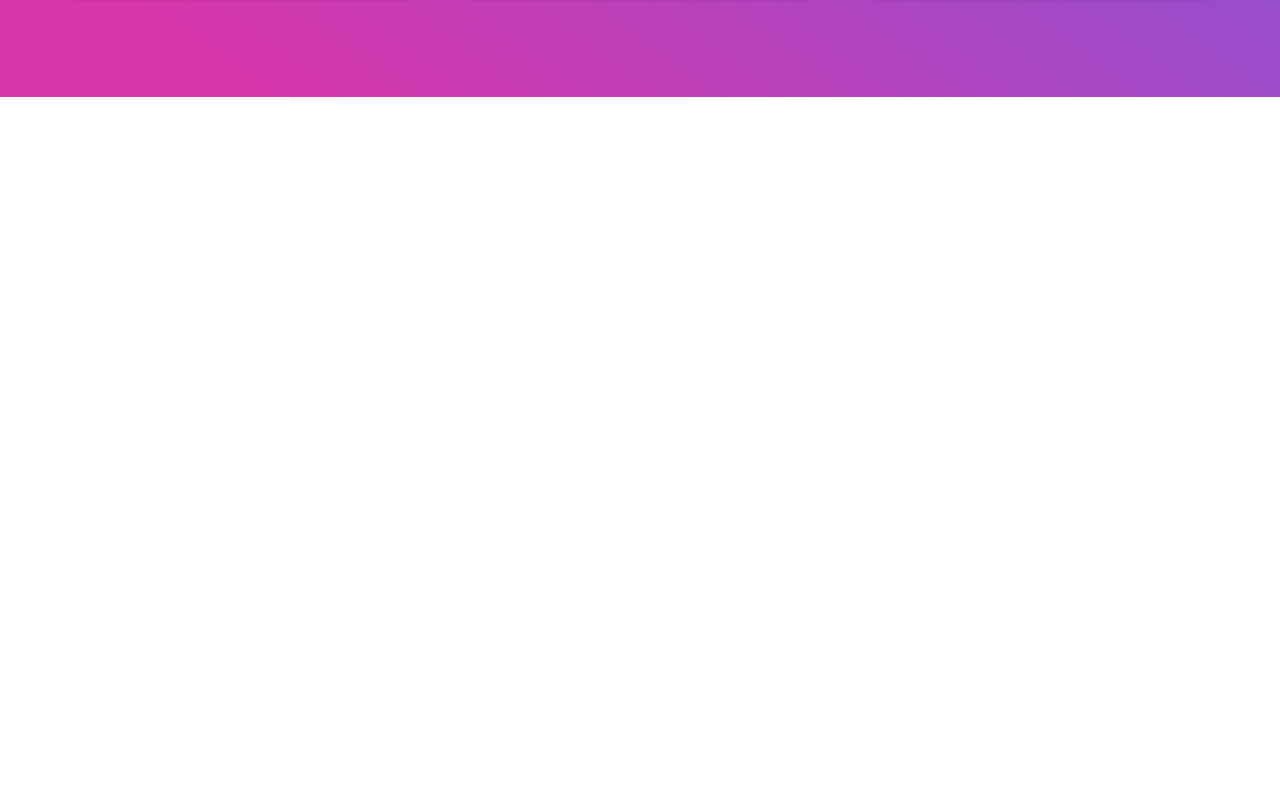
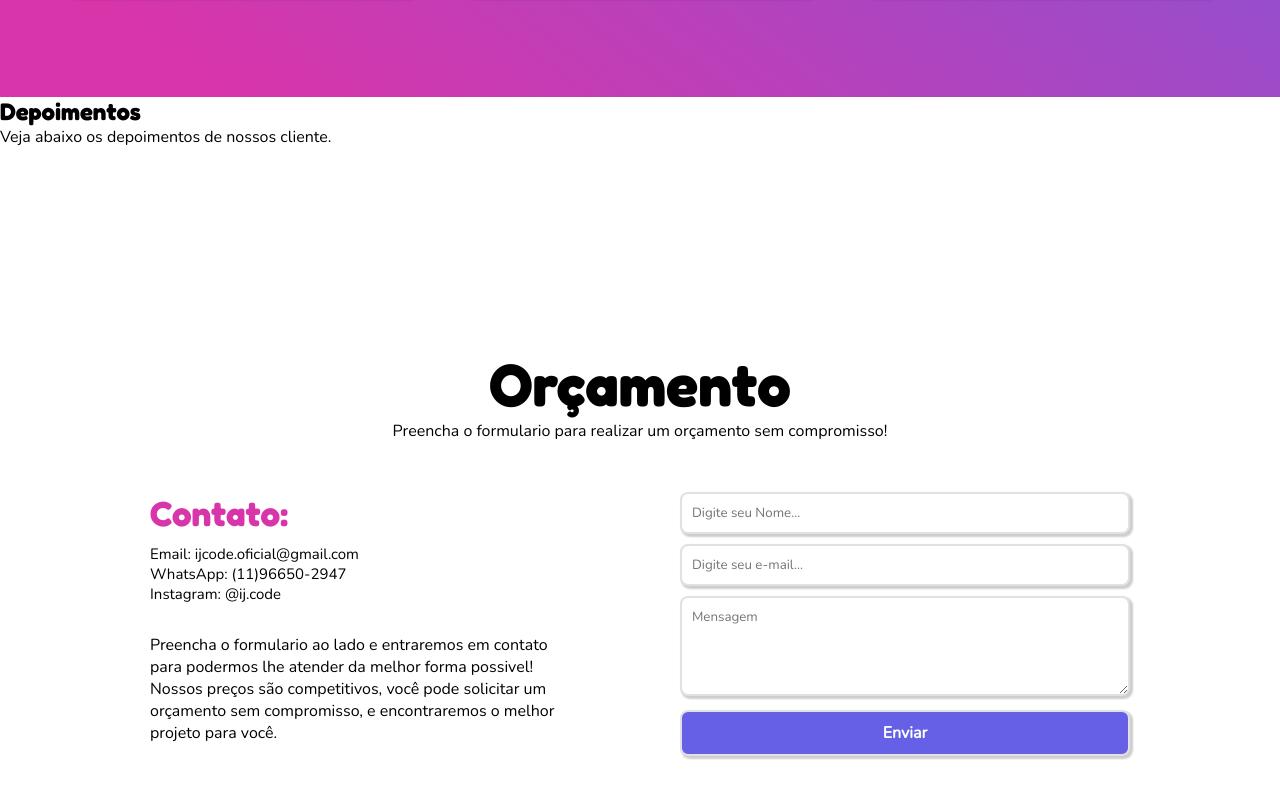
Before and after one commit to IsadoraVanderlan/IJCode, a Next.js app: page / in a window 1280 px wide. Shown: the part 2727-3525 px from the top of the page. Before the commit the page ends 2824 px from the top, so only its background shows below. Built offline with nearby package versions, Linux system fonts and the light colour scheme.

Commit message:
incluido formulario

```diff
--- a/package.json
+++ b/package.json
@@ -9,9 +9,10 @@
     "lint": "next lint"
   },
   "dependencies": {
+    "next": "latest",
     "react": "latest",
     "react-dom": "latest",
-    "next": "latest"
+    "swiper": "^10.3.1"
   },
   "devDependencies": {
     "eslint": "latest",
--- a/src/app/page.js
+++ b/src/app/page.js
@@ -1,5 +1,7 @@
 import Banner from '@/components/Sections/banner/Banner';
 import Beneficios from '@/components/Sections/beneficios/Beneficios';
+import Depoimentos from '@/components/Sections/depoimentos/Depoimentos';
+import Formulario from '@/components/Sections/formulario/Formulario';
 import Footer from '@/components/Sections/footer/Footer';
 import Header from '@/components/Sections/header/Header';
 import Promocao from '@/components/Sections/promoção/Promocao';
@@ -13,6 +15,8 @@ export default function Home() {
       <Vantagens />
       <Promocao />
       <Beneficios />
+      <Depoimentos />
+      <Formulario />
       <Footer />
     </main>
   );
--- a/src/components/Sections/beneficios/Beneficios.js
+++ b/src/components/Sections/beneficios/Beneficios.js
@@ -5,7 +5,7 @@ const Beneficios = () => {
   return (
     <div className={styles.beneficios}>
       <h2>Benefícios</h2>
-      <p className={styles.pbeneficios}>Criar um site com a IJCode pode oferecer uma série de benefícios significativos para indivíduos e empresas que desejam estabelecer uma presença online sólida e eficaz. Abaixo, destacamos três desses benefícios:</p>
+      <p className={styles.pbeneficios}>Crie um site com a IJCode, podemos oferecer uma série de benefícios significativos para pessoas e empresas que desejam estabelecer uma presença online sólida e eficaz. Abaixo, destacamos três desses benefícios:</p>
 
       <ul className={styles.ulbeneficios}>
         <li>
--- /dev/null
+++ b/src/components/Sections/depoimentos/Depoimentos.js
@@ -0,0 +1,27 @@
+import React from 'react';
+// import {register} from 'swiper/element/bundle';
+// import 'swiper/css';
+// import 'swiper/css/navigation';
+// import 'swiper/css/pagination';
+// import 'swiper/css/scrollbar';
+// import {Swiper, SwiperSlide} from 'swiper/react';
+
+// register();
+
+const Depoimentos = () => {
+  return (
+    <div>
+      <h2>Depoimentos</h2>
+      <p>Veja abaixo os depoimentos de nossos cliente.</p>
+
+      {/* <Swiper>
+        <SwiperSlide>
+          <img src="../../../../public/img/logo_ijcode.png" alt="" />
+        </SwiperSlide>
+      </Swiper> */}
+
+    </div>
+  )
+}
+
+export default Depoimentos
--- /dev/null
+++ b/src/components/Sections/formulario/Formulario.js
@@ -0,0 +1,51 @@
+import React from 'react';
+import styles from './formulario.module.css';
+
+const formulario = () => {
+  return (
+    <div>
+      <div className={styles.formulario}>
+        <h2>Orçamento</h2>
+        <p className={styles.pform}>Preencha o formulario para realizar um orçamento sem compromisso!</p>
+
+        <div className={styles.conteudoform}>
+          <div className={styles.textform}>
+            <h3>Contato:</h3>
+
+            <ul className={styles.ulform}>
+              <li>Email: ijcode.oficial@gmail.com</li>
+              <li>WhatsApp: (11)96650-2947</li>
+              <li>Instagram: @ij.code</li>
+            </ul>
+
+            <p className={styles.pformcont}>
+              Preencha o formulario ao lado e entraremos em contato para
+              podermos lhe atender da melhor forma possivel!
+            </p>
+
+            <p>
+              Nossos preços são competitivos, você pode solicitar um orçamento sem compromisso, e encontraremos o melhor projeto para você.
+            </p>
+          </div>
+
+          <form className={styles.form} method="get" action="envio_dados.php">
+            <input
+              type="text"
+              name="nome"
+              placeholder="Digite seu Nome..."
+            />
+            <input
+              type="e-mail"
+              name="email"
+              placeholder="Digite seu e-mail..."
+            />
+            <textarea placeholder="Mensagem"></textarea>
+            <input className={styles.enviarform} type="submit" name="enviar" value="Enviar" />
+          </form>
+        </div>
+      </div>
+    </div>
+  );
+};
+
+export default formulario;
--- /dev/null
+++ b/src/components/Sections/formulario/formulario.module.css
@@ -0,0 +1,69 @@
+.formulario {
+  margin-top: 100px;
+  padding: 100px;
+}
+
+.formulario h2 {
+  text-align: center;
+  font-size: 60px;
+}
+
+.pform {
+  text-align: center;
+}
+
+.conteudoform {
+  display: flex;
+}
+
+.conteudoform h3 {
+  font-size: 35px;
+  font-weight: 600;
+  margin-bottom: 10px;
+  color: #d835aa;
+}
+
+.pformcont {
+  margin-top: 30px;
+}
+
+.ulform {
+  font-size: 15px;
+}
+
+.textform {
+  padding: 50px;
+}
+
+.form {
+  width: 100%;
+  padding: 50px;
+}
+
+.form input {
+  width: 100%;
+  margin-bottom: 10px;
+  padding: 10px;
+  font-family: 'Nunito', sans-serif;
+  border-radius: 8px;
+  border: 2px solid rgb(225, 225, 228);
+  box-shadow: 2px 2px 2px 1px rgba(10, 0, 0, 0.2);
+}
+
+.form textarea {
+  width: 100%;
+  height: 100px;
+  padding: 10px;
+  margin-bottom: 10px;
+  font-family: 'Nunito', sans-serif;
+  border-radius: 8px;
+  border: 2px solid rgb(225, 225, 228);
+  box-shadow: 2px 2px 2px 1px rgba(10, 0, 0, 0.2);
+}
+
+.enviarform {
+  font-size: 16px;
+  font-weight: bold;
+  background: #6560e6;
+  color: rgb(255, 255, 255);
+}
--- a/src/components/Sections/promoção/Promocao.js
+++ b/src/components/Sections/promoção/Promocao.js
@@ -10,7 +10,7 @@ const Promocao = () => {
 
       <div className={styles.textopromocao}>
         <h2>Desconto Exclusivo</h2>
-        <p className={styles.ppromocao}>Indique um amigo e ganhe desconto de 20% exclusivos no desenvolvimento do seu site!</p>
+        <p className={styles.ppromocao}>Indique um amigo e ganhe desconto de 20% no desenvolvimento do seu site!</p>
 
         <h3>Detalhes da Promoção:</h3>
         <ul className={styles.ulpromocao}>
```
Also changed, not shown: src/components/Sections/depoimentos/depoimentos.module.css (added), src/components/Sections/portfolio/portfolio.module.css (deleted), 1 other file (tests, documents, lock files or other folders).
